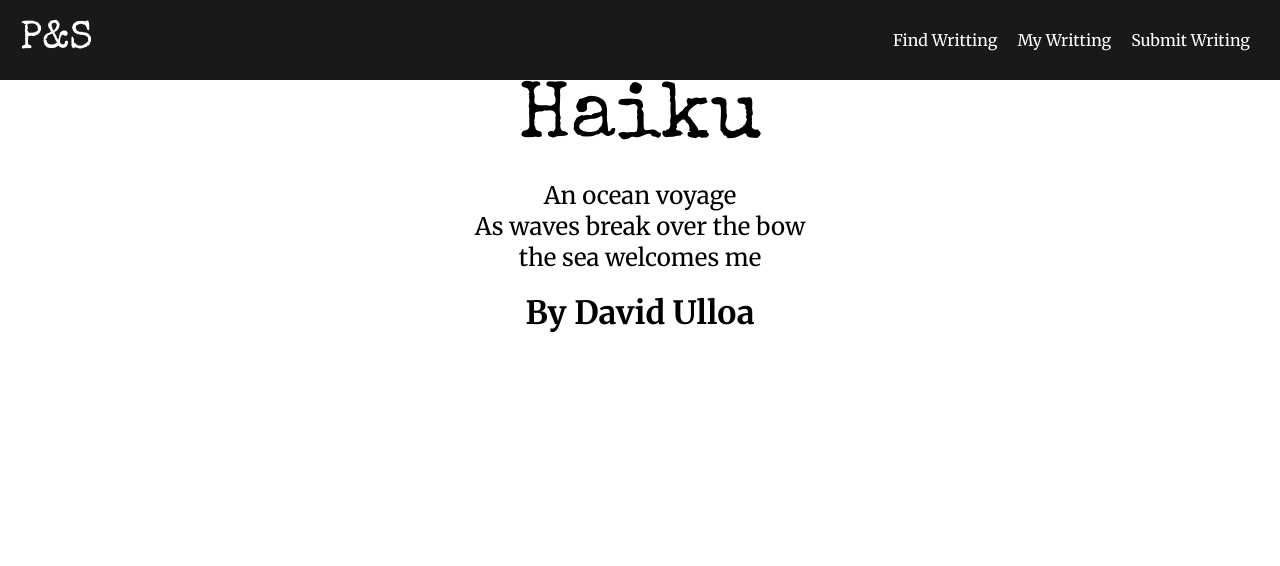
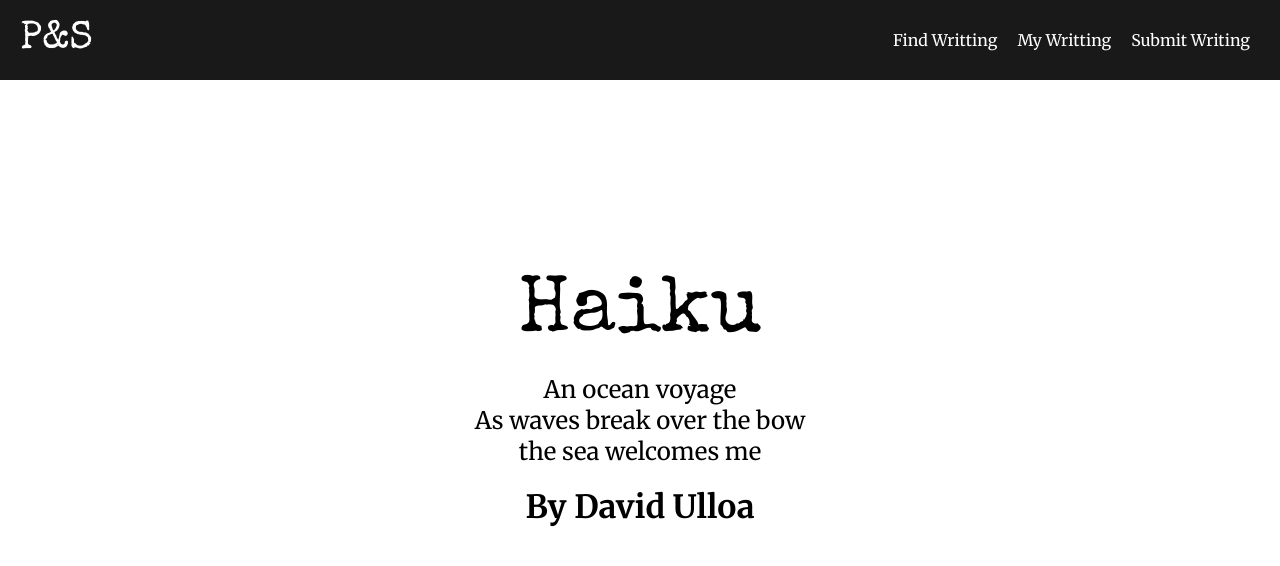
Before and after one commit to DavidUlloa6310/YourPapyrs, a React (Create React App) app in the folder client/: page /piece/0 in a window 1280 px wide. Shown: the top 566 px of the page. Built offline with nearby package versions, Linux system fonts and the light colour scheme.

Commit message:
Fixed Wordbreak

```diff
--- a/client/src/Components/PiecePage/PiecePage.jsx
+++ b/client/src/Components/PiecePage/PiecePage.jsx
@@ -3,6 +3,8 @@ import React from "react";
 import { useParams } from "react-router-dom";
 
 import Piece from "../Shared/Piece";
+
+import styles from "./PiecePage.module.css";
 
 const DUMMY_DATA = {
   title: "Haiku",
@@ -16,7 +18,7 @@ function PiecePage(props) {
   function fetchData() {}
 
   return (
-    <section>
+    <section className={styles["piece-section"]}>
       <Piece
         title={DUMMY_DATA.title}
         author={DUMMY_DATA.author}
--- /dev/null
+++ b/client/src/Components/PiecePage/PiecePage.module.css
@@ -0,0 +1,7 @@
+.piece-section {
+  height: 80vh;
+  display: flex;
+  flex-direction: column;
+  justify-content: center;
+  align-items: center;
+}
--- a/client/src/Components/Shared/Piece.module.css
+++ b/client/src/Components/Shared/Piece.module.css
@@ -9,7 +9,6 @@
 .text {
   padding: 20px;
   width: 100%;
-  height: 100%;
   font-family: "Merriweather", sans-serif;
 }
 
```
Also changed, not shown: client/src/Components/PiecePage/PiecePage.css (deleted).
